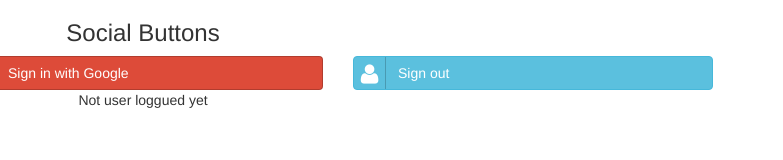
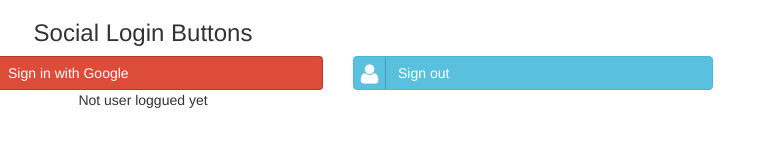
Before and after one commit to EroPerez/firebase_facebook_Login, a plain HTML site: page index.html in a window 1280 px wide. Shown: the full height of the page, 497-1280 px from the left. Drawn offline with nearby package versions, Linux system fonts and the light colour scheme.

Commit message:
Update index.html

```diff
--- a/index.html
+++ b/index.html
@@ -121,7 +121,7 @@
         </script>
         <div class="container">
             <div class="row">
-                <h3 class="text-center">Social Buttons</h3>
+                <h3 class="text-center">Social Login Buttons</h3>
                 <div class="col-sm-4 social-buttons">
 
                     <a class="btn btn-block btn-social btn-facebook" onclick="facebookSigninClick();">
```
